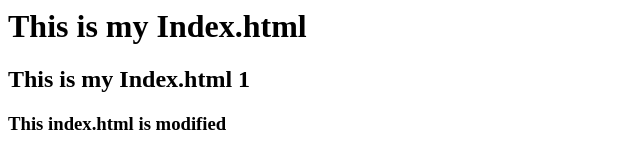
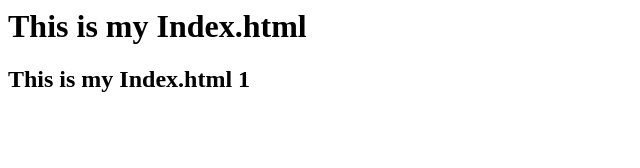
Before and after one commit to Neha3018-cloud/myfirstpipeline, a plain HTML site: page index.html in a window 1280 px wide. Shown: the whole page, without its empty margins (0-640 px from the left). Drawn offline with Linux system fonts and the light colour scheme.

Commit message:
Update index.html

```diff
--- a/index.html
+++ b/index.html
@@ -1,3 +1,2 @@
 <h1>This is my Index.html</h1>
 <h2>This is my Index.html 1</h2>
-<h3>This index.html is modified</h3>
```
